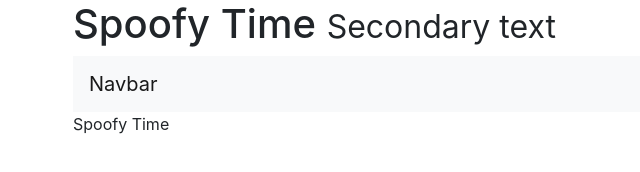
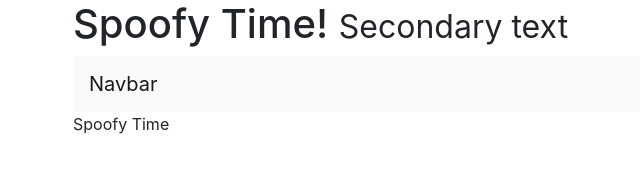
Before and after one commit to EllaFr/EllaFr.github.io, a plain HTML site: page index.html in a window 1280 px wide. Shown: the whole page, without its empty margins (12-652 px from the left). Drawn offline with nearby package versions, Linux system fonts and the light colour scheme.

Commit message:
Update index.html

```diff
--- a/index.html
+++ b/index.html
@@ -15,7 +15,7 @@
 
 <body>
   <div class="container">
-    <h1 class="page-header">Spoofy Time <small>Secondary text</small></h1>
+    <h1 class="page-header">Spoofy Time! <small>Secondary text</small></h1>
   <nav class="navbar navbar-light bg-light">
     <a class="navbar-brand" href="#">Navbar</a>
   </nav>
```
